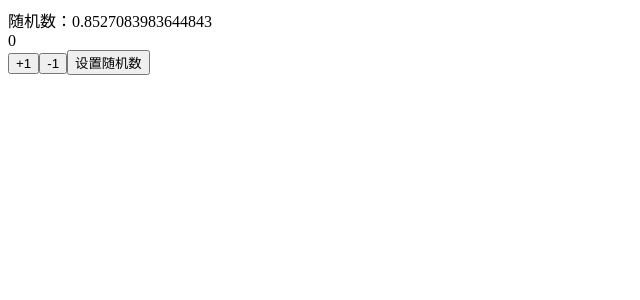
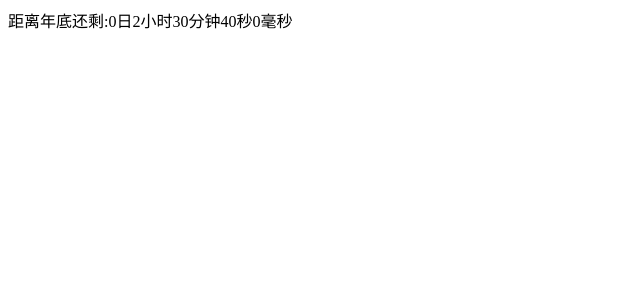
Before and after one commit to huzhiwu1/react-pro-practice, a React (Vite) app: page / in a window 1280 px wide. Shown: the top 300 px of the page, without its empty margins (0-640 px from the left). Built offline with nearby package versions, Linux system fonts and the light colour scheme.

Commit message:
feat(useCountDown): 传入目标日期和时间间隔，实现倒计时

```diff
--- /dev/null
+++ b/src/Hooks/useCountDown.tsx
@@ -0,0 +1,86 @@
+import type { ConfigType } from "dayjs";
+import dayjs from "dayjs";
+import { useEffect, useMemo, useState } from "react";
+
+export type TDate = ConfigType;
+/**
+ * 倒计时
+ */
+export type OptionType = {
+  targetDate?: TDate; // 目标日期
+  interval?: number; // 倒计时的间隔
+};
+
+/**
+ * 日期格式化的类型
+ */
+export type FormattedRes = {
+  days: number;
+  hours: number;
+  minutes: number;
+  seconds: number;
+  milliseconds: number;
+};
+/**
+ * 对倒计时进行格式化
+ */
+function parseMs(milliseconds: number): FormattedRes {
+  return {
+    days: Math.floor(milliseconds / 86400000),
+    hours: Math.floor(milliseconds / 3600000) % 24,
+    minutes: Math.floor(milliseconds / 60000) % 60,
+    seconds: Math.floor(milliseconds / 1000) % 60,
+    milliseconds: Math.floor(milliseconds) % 1000,
+  };
+}
+
+/**
+ * 计算剩余时间
+ */
+function calcLeft(target: TDate) {
+  // 目标日期的时间戳 - 当前的时间戳
+  const left = dayjs(target).valueOf() - Date.now();
+  return left < 0 ? 0 : left;
+}
+function useCountDown(options: OptionType) {
+  const { targetDate, interval = 1000 } = options;
+
+  // 剩余的倒计时时间
+  const [timeLeft, setTimeLeft] = useState(() => calcLeft(targetDate));
+
+  useEffect(() => {
+    /**
+     * 对目标日期进行倒计时
+     */
+    const timer = setInterval(() => {
+      setTimeLeft(calcLeft(targetDate));
+      // 倒计时归零则停止计时
+      if (timeLeft <= 0) {
+        clearInterval(timer);
+      }
+    }, interval);
+    return () => {
+      clearInterval(timer);
+    };
+  }, [targetDate, interval]);
+
+  const formattedRes = useMemo(() => parseMs(timeLeft), [timeLeft]);
+
+  return [timeLeft, formattedRes] as const;
+}
+
+function App() {
+  const currentDate = new Date();
+  const [_, formattedRes] = useCountDown({
+    targetDate: `${currentDate.getFullYear()}-${
+      currentDate.getMonth() + 1
+    }-${currentDate.getDate()} 17:11:11`,
+  });
+  const { days, hours, minutes, seconds, milliseconds } = formattedRes;
+  return (
+    <div>
+      距离年底还剩:{days}日{hours}小时{minutes}分钟{seconds}秒{milliseconds}毫秒
+    </div>
+  );
+}
+export default App;
--- a/src/main.tsx
+++ b/src/main.tsx
@@ -29,5 +29,6 @@ import "./index.css";
 // import App from "./Hooks/useSize";
 // import App from "./Hooks/useTimeout";
 // import App from "./Hooks/useInterval";
-import App from "./Hooks/useWhyDidYouUpdate";
+// import App from "./Hooks/useWhyDidYouUpdate";
+import App from "./Hooks/useCountDown";
 createRoot(document.getElementById("root")!).render(<App />);
```
